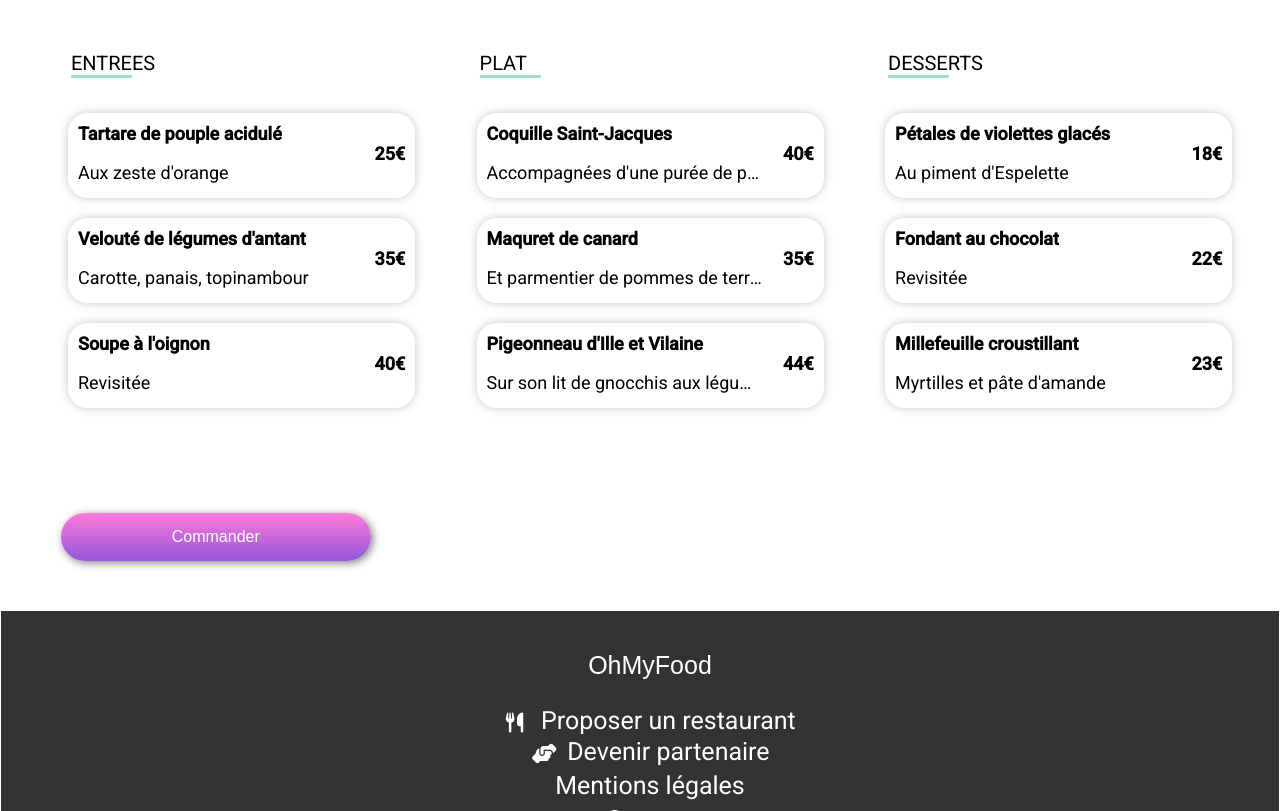
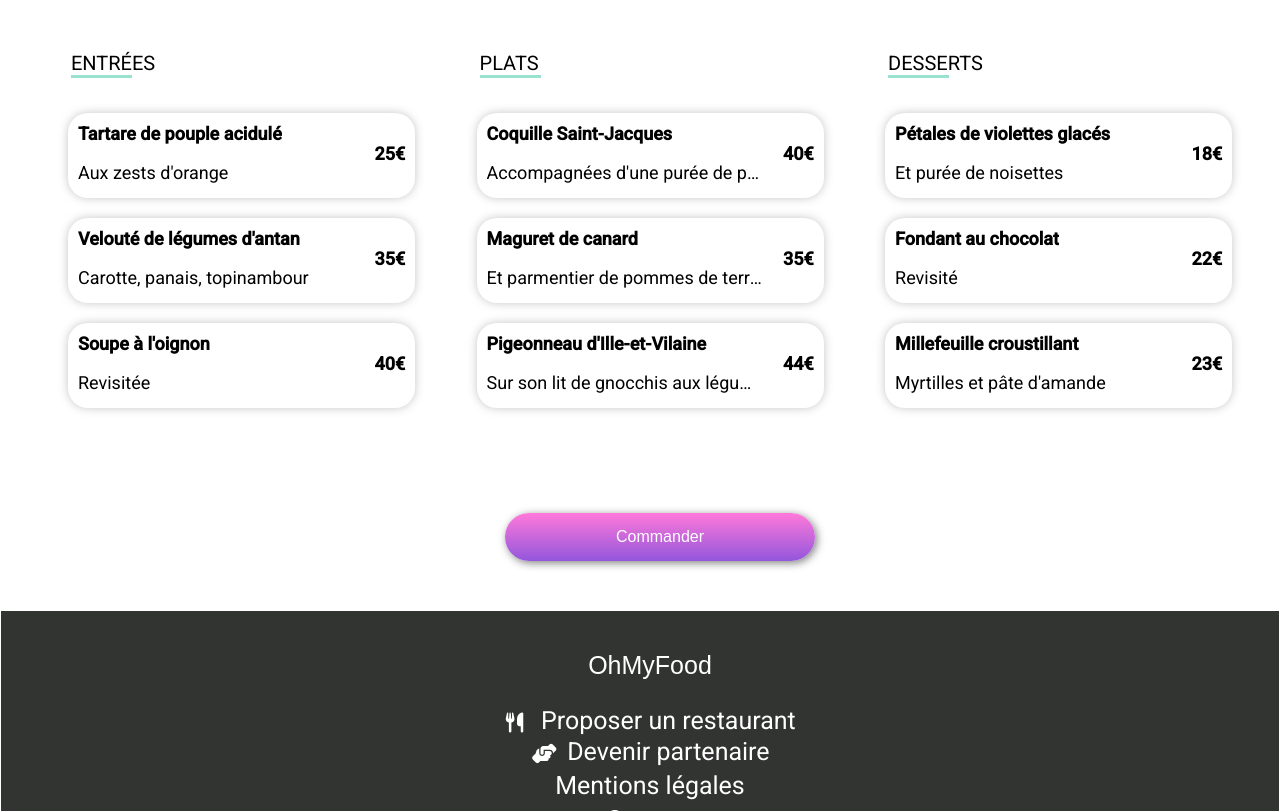
Before and after one commit to Hentiofyle/FathlislamHind_-_14-02-2022, a plain HTML site: page french.html in a window 1280 px wide. Shown: the part 433-1244 px from the top of the page. Drawn offline with Linux system fonts and the light colour scheme; a web font is replaced by a local one.

Commit message:
Update french.html

```diff
--- a/french.html
+++ b/french.html
@@ -35,7 +35,7 @@
 
     <section class="french">
       <div class="french-title">
-        <h1> A la francaise</h1>
+        <h1> À la francaise</h1>
         <div class="hearts">
           <i class="far fa-heart hearts__empty"></i>
           <i class="fas fa-heart hearts__full"></i>
@@ -44,12 +44,12 @@
 
       <div class="menu-page-main">
         <div class="menu">
-          <p class="service">ENTREES</p>
+          <p class="service">ENTRÉES</p>
 
           <div class="menu-bloc">
             <div class="menu-bloc-body">
               <p>Tartare de pouple acidulé</p>
-              <p class="menu-bloc-subtext">Aux zeste d'orange</p>
+              <p class="menu-bloc-subtext">Aux zests d'orange</p>
             </div>
             <div class="menu-bloc-right">
               <p class="menu-bloc-price">25€</p>
@@ -60,7 +60,7 @@
           </div>
           <div class="menu-bloc">
             <div class="menu-bloc-body">
-              <p>Velouté de légumes d'antant</p>
+              <p>Velouté de légumes d'antan</p>
               <p class="menu-bloc-subtext">Carotte, panais, topinambour</p>
             </div>
             <div class="menu-bloc-right">
@@ -86,7 +86,7 @@
         </div>
 
         <div class="menu">
-          <p class="service">PLAT</p>
+          <p class="service">PLATS</p>
 
           <div class="menu-bloc">
             <div class="menu-bloc-body">
@@ -104,7 +104,7 @@
           </div>
           <div class="menu-bloc">
             <div class="menu-bloc-body">
-              <p>Maquret de canard</p>
+              <p>Maguret de canard</p>
               <p class="menu-bloc-subtext">Et parmentier de pommes de terres</p>
             </div>
             <div class="menu-bloc-right">
@@ -116,7 +116,7 @@
           </div>
           <div class="menu-bloc">
             <div class="menu-bloc-body">
-              <p>Pigeonneau d'Ille et Vilaine</p>
+              <p>Pigeonneau d'Ille-et-Vilaine</p>
               <p class="menu-bloc-subtext">
                 Sur son lit de gnocchis aux légumes
               </p>
@@ -136,7 +136,7 @@
           <div class="menu-bloc">
             <div class="menu-bloc-body">
               <p>Pétales de violettes glacés</p>
-              <p class="menu-bloc-subtext">Au piment d'Espelette</p>
+              <p class="menu-bloc-subtext">Et purée de noisettes</p>
             </div>
             <div class="menu-bloc-right">
               <p class="menu-bloc-price">18€</p>
@@ -148,7 +148,7 @@
           <div class="menu-bloc">
             <div class="menu-bloc-body">
               <p>Fondant au chocolat</p>
-              <p class="menu-bloc-subtext">Revisitée</p>
+              <p class="menu-bloc-subtext">Revisité</p>
             </div>
             <div class="menu-bloc-right">
               <p class="menu-bloc-price">22€</p>
@@ -172,10 +172,9 @@
         </div>
       </div>
 
-      <form action="contact.html" method="get">
+     <form action="contact.html" id="form" method="get">
         <button class="btn">Commander</button>
       </form>
-
       <footer class="footer-french">
         <h3>OhMyFood</h3>
 
```
